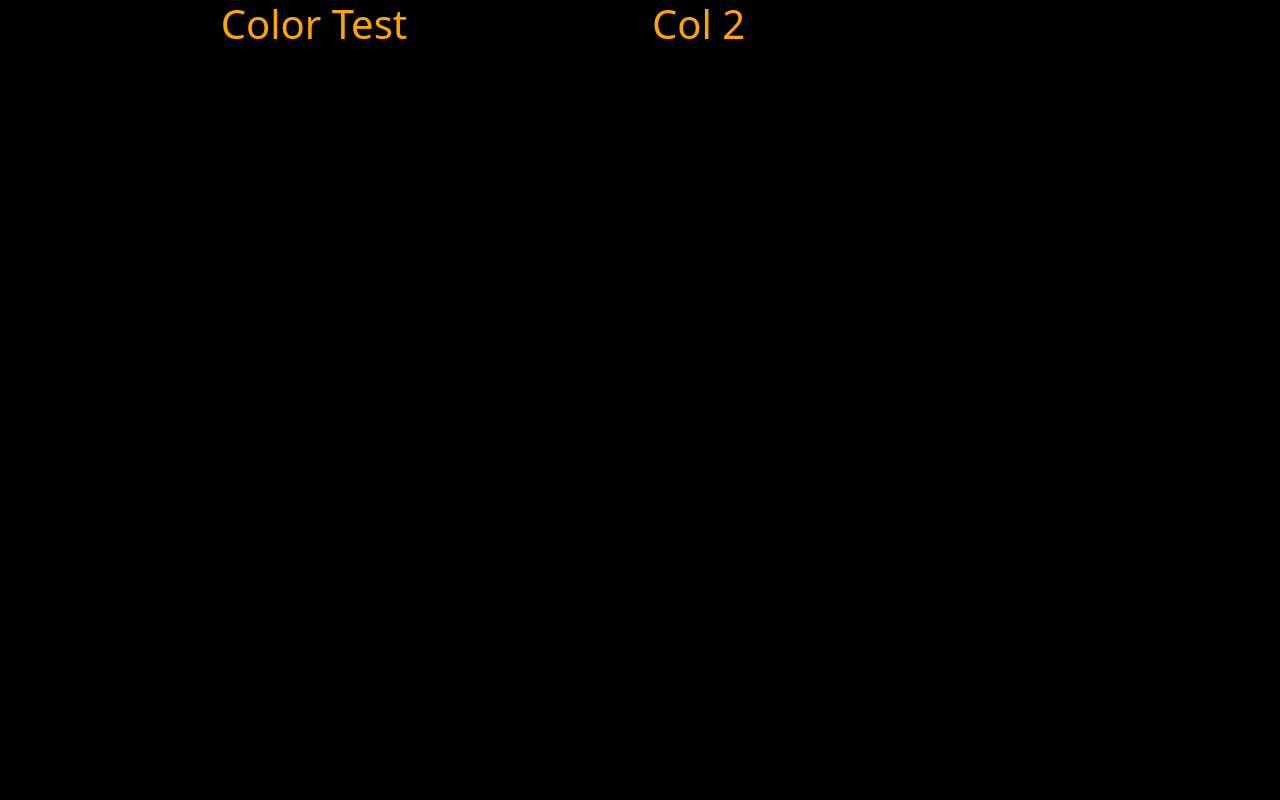
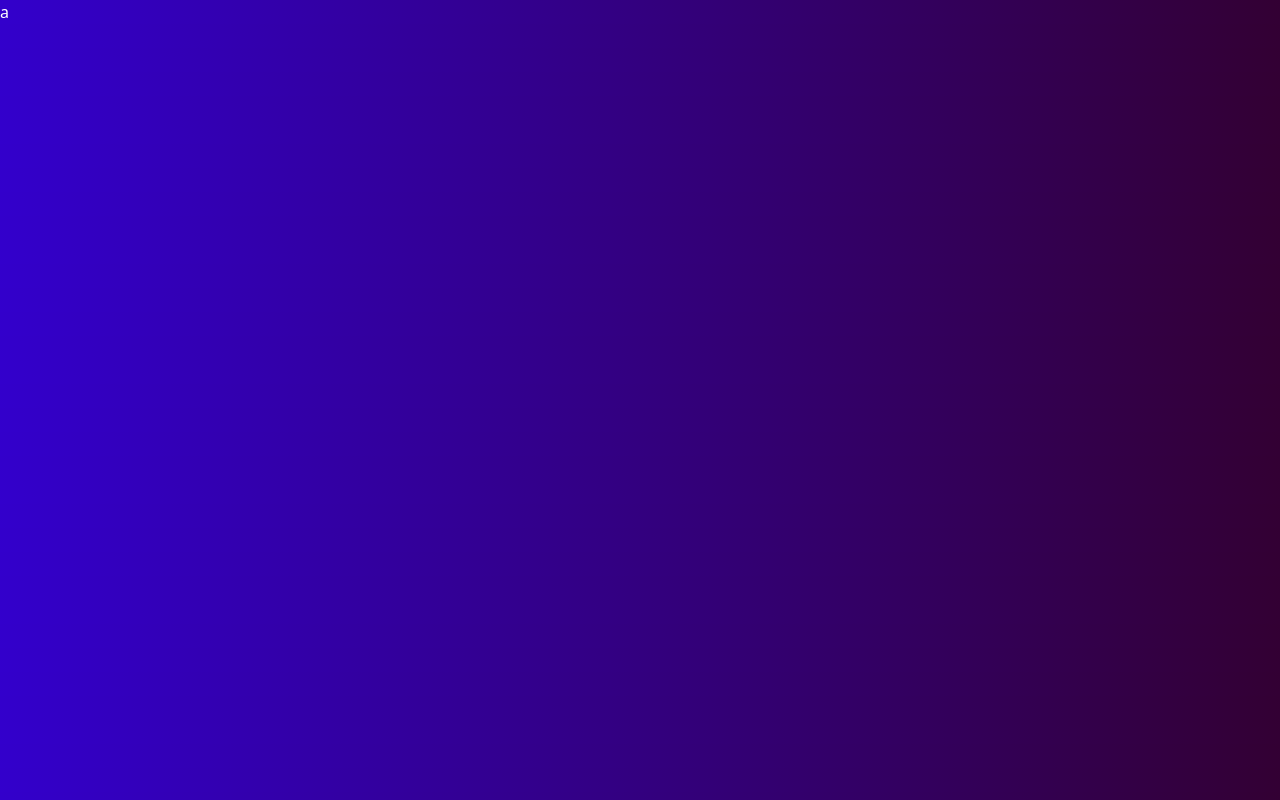
Before and after one commit to wlh3903/Online-Portfolio, a React (Vite) app in the folder online-personal-portfolio/: page / in a window 1280 px wide. Built offline with nearby package versions, Linux system fonts and the light colour scheme.

Commit message:
changed design and layout

```diff
--- a/online-personal-portfolio/src/Page.css
+++ b/online-personal-portfolio/src/Page.css
@@ -1,26 +1,15 @@
 body {
-    background-color: black;
-    color: white;
+    background: linear-gradient(75deg, #3300CC, #330033);
+    color: #FFFFFF;
+}
+
+.card{
+    background: linear-gradient(75deg, #3300CC, #330033);
+    color: #FFFFFF;
+    border: 0;
 
 }
 
-.col1 {
-    display: flex;
-    flex-direction: column;
-    justify-content: center;
-    align-items: center;
-    height: 100%;
+.header{
+    size: 150px;
 }
-
-.col1 h1 {
-    color: orange;
-}
-
-.col2 {
-    text-align: center;
-    display: flex;
-}
-
-.col2 h1{
-    color: orange;
-}
--- a/online-personal-portfolio/src/Page.jsx
+++ b/online-personal-portfolio/src/Page.jsx
@@ -1,4 +1,4 @@
-import { Button, Col, Row } from "react-bootstrap";
+import { Button, Card, CardTitle, Col, Row } from "react-bootstrap";
 import React from "react";
 
 
@@ -12,20 +12,9 @@ class Page extends React.Component{
 
     render(){
         return(
-            <div>
-                <Row>
-                    <Col className="col1">
-                        <h1 className="h1">
-                            Color Test
-                        </h1>
-                    </Col>
-                    <Col className="col2">
-                        <h1 className="h1">
-                            Col 2
-                        </h1>
-                    </Col>
-                </Row>
-            </div>
+            <Card>
+                a
+            </Card>
         )
     }
 }
```
Also changed, not shown: 1 other file (tests, documents, lock files or other folders).
